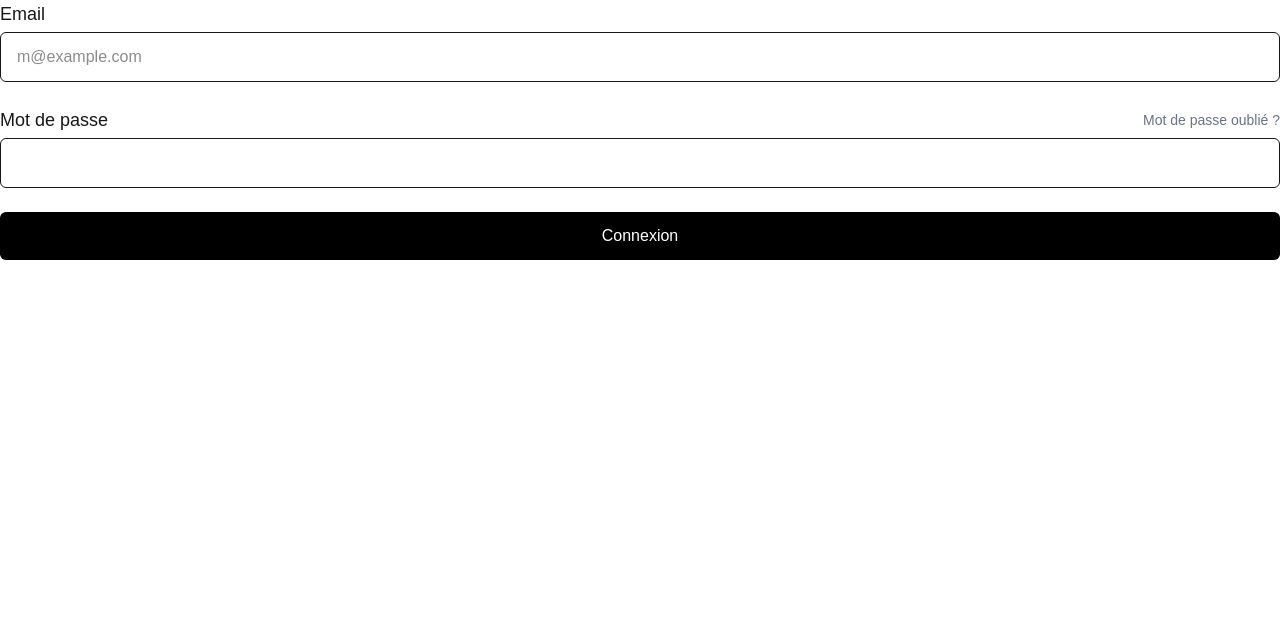
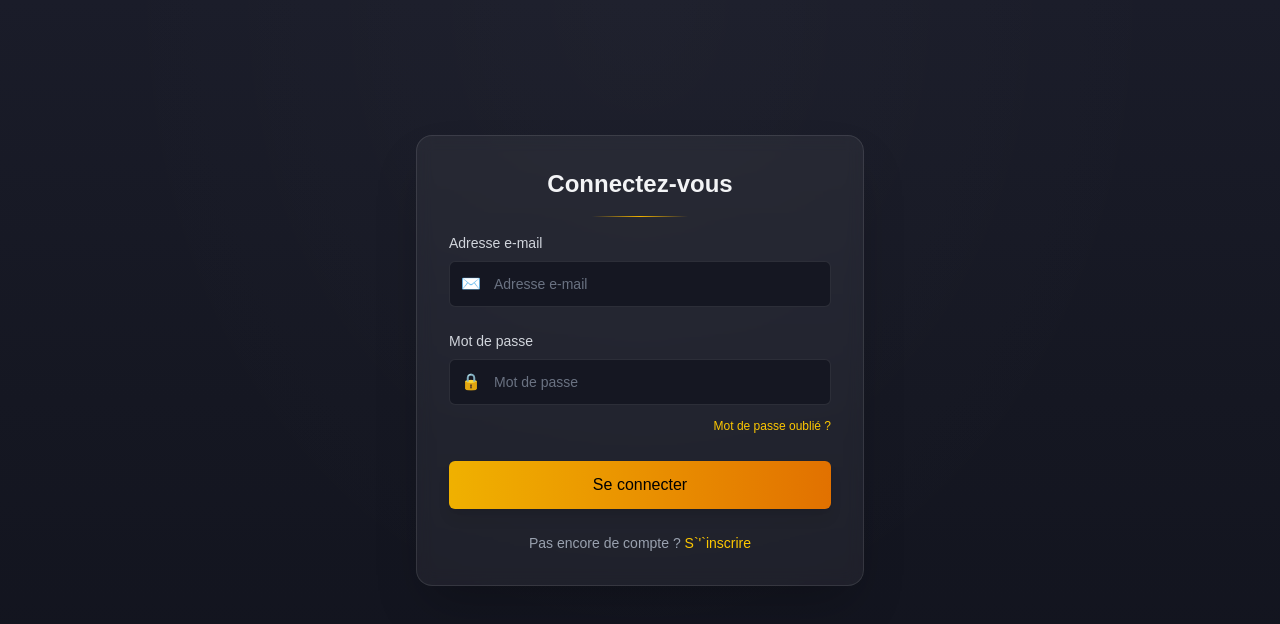
Before and after one commit to Karl-Gavois/XIV-Tools, a Next.js app in the folder client/: page /login in a window 1280 px wide. Shown: the top 624 px of the page. Built offline with nearby package versions, Linux system fonts and the light colour scheme.

Commit message:
Add: Login page front

```diff
--- a/client/app/login/page.tsx
+++ b/client/app/login/page.tsx
@@ -2,28 +2,33 @@
 
 import { useState } from "react";
 import { useRouter } from "next/navigation";
-// import Footer from "../components/footer";
+import Link from "next/link";
 import Navbar from "../components/navbar";
 
-export default function LoginForm() {
+export default function LoginPage() {
   const router = useRouter();
   const [email, setEmail] = useState("");
   const [password, setPassword] = useState("");
   const [error, setError] = useState<string | null>(null);
+  const [loading, setLoading] = useState(false);
 
   const handleSubmit = async (e: React.FormEvent<HTMLFormElement>) => {
     e.preventDefault();
     setError(null);
+    setLoading(true);
 
     try {
-      const response = await fetch("http://localhost:8080/api/login_check", {
+      const response = await fetch(
+        `${process.env.NEXT_PUBLIC_API_URL}/api/login_check`,
+        {
           method: "POST",
           headers: {
             "Content-Type": "application/ld+json",
           },
           body: JSON.stringify({ username: email, password }),
           credentials: "include",
-      });
+        },
+      );
 
       if (!response.ok) {
         const data = await response.json();
@@ -37,50 +42,88 @@ export default function LoginForm() {
       } else {
         setError("An unexpected error occurred.");
       }
+    } finally {
+      setLoading(false);
     }
   };
 
   return (
+    <main className="relative min-h-screen bg-gradient-to-b from-[#1a1c29] via-[#151722] to-[#11131d] text-gray-100">
+      <div className="pointer-events-none absolute inset-0 bg-[radial-gradient(ellipse_at_top,rgba(255,255,255,0.025),transparent_60%)]" />
+      {/* <Navbar /> */}
+      <div className="relative z-10 flex min-h-[calc(100vh-80px)] items-center justify-center px-4">
+        <div className="w-full max-w-md rounded-2xl border border-white/10 bg-white/5 p-8 shadow-2xl backdrop-blur">
+          <h1 className="text-center text-2xl font-semibold">
+            Connectez-vous
+          </h1>
+          <div className="mx-auto my-4 h-px w-24 bg-gradient-to-r from-transparent via-yellow-500 to-transparent" />
+          <form onSubmit={handleSubmit} className="space-y-6">
+            {/* Affichage erreurs */}
+            {error && (
+              <div className="rounded-md border border-red-500/30 bg-red-500/10 px-4 py-3 text-sm text-red-300">
+                {error}
+              </div>
+            )}
             <div>
-      <form className="space-y-6" onSubmit={handleSubmit}>
-        <div>
-          <label className="block text-lg font-medium">Email</label>
+              <label className="mb-2 block text-sm text-gray-300">
+                Adresse e-mail
+              </label>
+              <div className="relative">
                 <input
                   type="email"
                   value={email}
                   onChange={(e) => setEmail(e.target.value)}
-            placeholder="m@example.com"
-            className="mt-1 w-full px-4 py-3 border rounded-md focus:outline-none focus:ring focus:border-black"
                   required
+                  placeholder="Adresse e-mail"
+                  className="w-full rounded-md border border-white/10 bg-[#151722] px-4 py-3 pl-11 text-sm text-gray-100 placeholder-gray-500 focus:border-yellow-500 focus:outline-none focus:ring-1 focus:ring-yellow-500"
                 />
+                <span className="pointer-events-none absolute left-3 top-1/2 -translate-y-1/2 text-gray-400">
+                  ✉️
+                </span>
+              </div>
             </div>
             <div>
-          <div className="flex justify-between items-center">
-            <label className="block text-lg font-medium">Mot de passe</label>
-            <a href="#" className="text-sm text-gray-500 hover:underline">
-              Mot de passe oublié ?
-            </a>
-          </div>
+              <label className="mb-2 block text-sm text-gray-300">
+                Mot de passe
+              </label>
+              <div className="relative">
                 <input
                   type="password"
                   value={password}
                   onChange={(e) => setPassword(e.target.value)}
-            className="mt-1 w-full px-4 py-3 border rounded-md focus:outline-none focus:ring focus:border-black"
                   required
+                  placeholder="Mot de passe"
+                  className="w-full rounded-md border border-white/10 bg-[#151722] px-4 py-3 pl-11 text-sm text-gray-100 placeholder-gray-500 focus:border-yellow-500 focus:outline-none focus:ring-1 focus:ring-yellow-500"
                 />
+                <span className="absolute left-3 top-1/2 -translate-y-1/2 text-gray-400">
+                  🔒
+                </span>
               </div>
-
-        {error && (
-          <div className="text-red-500 text-sm text-center">{error}</div>
-        )}
-
+              <div className="mt-2 text-right">
+                <Link
+                  href="#"
+                  className="text-xs text-yellow-400 hover:underline"
+                >
+                  Mot de passe oublié ?
+                </Link>
+              </div>
+            </div>
             <button
               type="submit"
-          className="w-full bg-black text-white py-3 rounded-md hover:bg-gray-900 transition cursor-pointer"
+              disabled={loading}
+              className="w-full rounded-md bg-gradient-to-r from-yellow-500 to-amber-600 py-3 font-medium text-black shadow-lg transition hover:brightness-110 disabled:cursor-not-allowed disabled:opacity-70"
             >
-          Connexion
+              {loading ? "Connexion..." : "Se connecter"}
             </button>
           </form>
+          <p className="mt-6 text-center text-sm text-gray-400">
+            Pas encore de compte ?{" "}
+            <Link href="/register" className="text-yellow-400 hover:underline">
+              S`&apos;`inscrire
+            </Link>
+          </p>
         </div>
+      </div>
+    </main>
   );
 }
```
Lines whose indentation alone changed are shown as unchanged.
